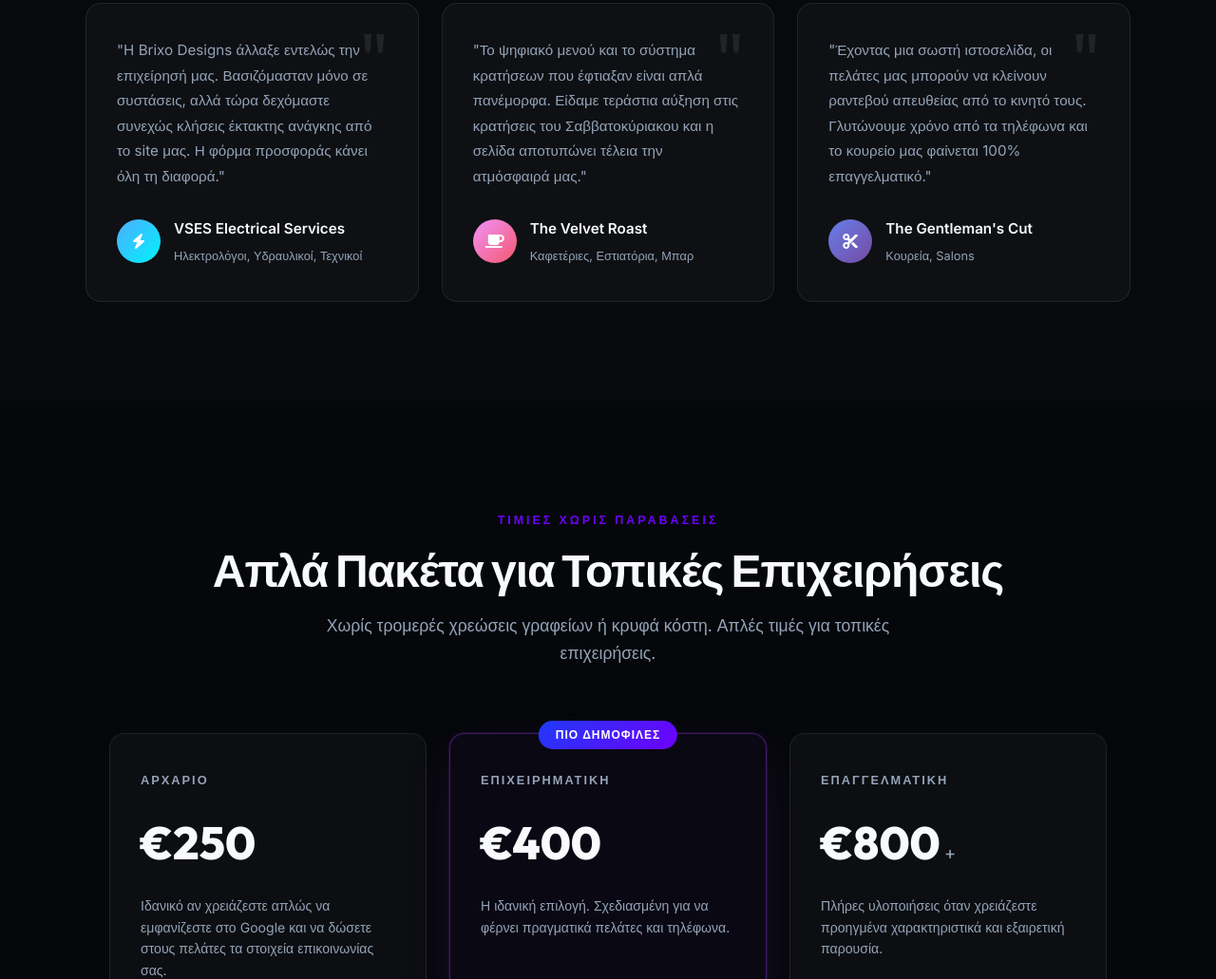
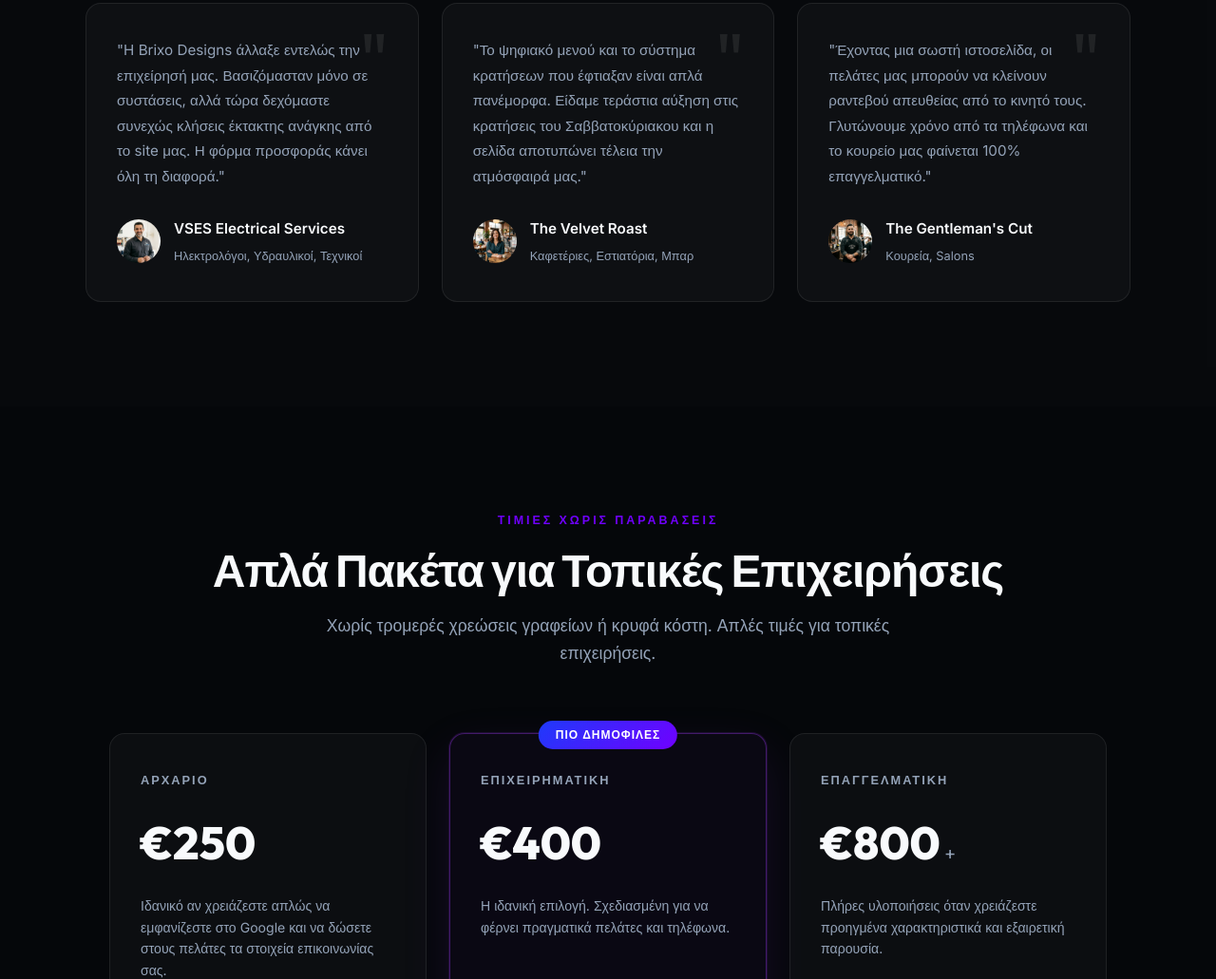
Before and after one commit to 0x-Shadow/Portofolio, a plain HTML site: page index-el.html in a window 1280 px wide. Shown: the part 4187-5218 px from the top of the page at 95% size. Drawn offline with Linux system fonts and the light colour scheme.

Commit message:
attachments

```diff
--- a/index-el.html
+++ b/index-el.html
@@ -245,7 +245,7 @@
             <div class="testi-card reveal">
                 <p class="testi-text">"H Brixo Designs άλλαξε εντελώς την επιχείρησή μας. Βασιζόμασταν μόνο σε συστάσεις, αλλά τώρα δεχόμαστε συνεχώς κλήσεις έκτακτης ανάγκης από το site μας. Η φόρμα προσφοράς κάνει όλη τη διαφορά."</p>
                 <div class="testi-author">
-                    <div class="testi-avatar" style="background: linear-gradient(135deg, #4facfe 0%, #00f2fe 100%);"><i class="fas fa-bolt" style="font-size:1rem;"></i></div>
+                    <div class="testi-avatar"><img src="assets/avatar-vses.png" alt="VSES Electrical Services" style="width:100%;height:100%;object-fit:cover;border-radius:50%;"></div>
                     <div>
                         <strong>VSES Electrical Services</strong>
                         <span>Ηλεκτρολόγοι, Υδραυλικοί, Τεχνικοί</span>
@@ -255,7 +255,7 @@
             <div class="testi-card reveal" style="transition-delay:100ms">
                 <p class="testi-text">"Το ψηφιακό μενού και το σύστημα κρατήσεων που έφτιαξαν είναι απλά πανέμορφα. Είδαμε τεράστια αύξηση στις κρατήσεις του Σαββατοκύριακου και η σελίδα αποτυπώνει τέλεια την ατμόσφαιρά μας."</p>
                 <div class="testi-author">
-                    <div class="testi-avatar" style="background: linear-gradient(135deg, #f093fb 0%, #f5576c 100%);"><i class="fas fa-coffee" style="font-size:1rem;"></i></div>
+                    <div class="testi-avatar"><img src="assets/avatar-coffeehouse.png" alt="The Velvet Roast" style="width:100%;height:100%;object-fit:cover;border-radius:50%;"></div>
                     <div>
                         <strong>The Velvet Roast</strong>
                         <span>Καφετέριες, Εστιατόρια, Μπαρ</span>
@@ -265,7 +265,7 @@
             <div class="testi-card reveal" style="transition-delay:200ms">
                 <p class="testi-text">"Έχοντας μια σωστή ιστοσελίδα, οι πελάτες μας μπορούν να κλείνουν ραντεβού απευθείας από το κινητό τους. Γλυτώνουμε χρόνο από τα τηλέφωνα και το κουρείο μας φαίνεται 100% επαγγελματικό."</p>
                 <div class="testi-author">
-                    <div class="testi-avatar" style="background: linear-gradient(135deg, #667eea 0%, #764ba2 100%);"><i class="fas fa-cut" style="font-size:1rem;"></i></div>
+                    <div class="testi-avatar"><img src="assets/avatar-barbershop.png" alt="The Gentleman's Cut" style="width:100%;height:100%;object-fit:cover;border-radius:50%;"></div>
                     <div>
                         <strong>The Gentleman's Cut</strong>
                         <span>Κουρεία, Salons</span>
```
Also changed, not shown: index.html (+3 -3 lines), assets/avatar-barbershop.png (added), assets/avatar-coffeehouse.png (added), assets/avatar-vses.png (added), 1 other file.
